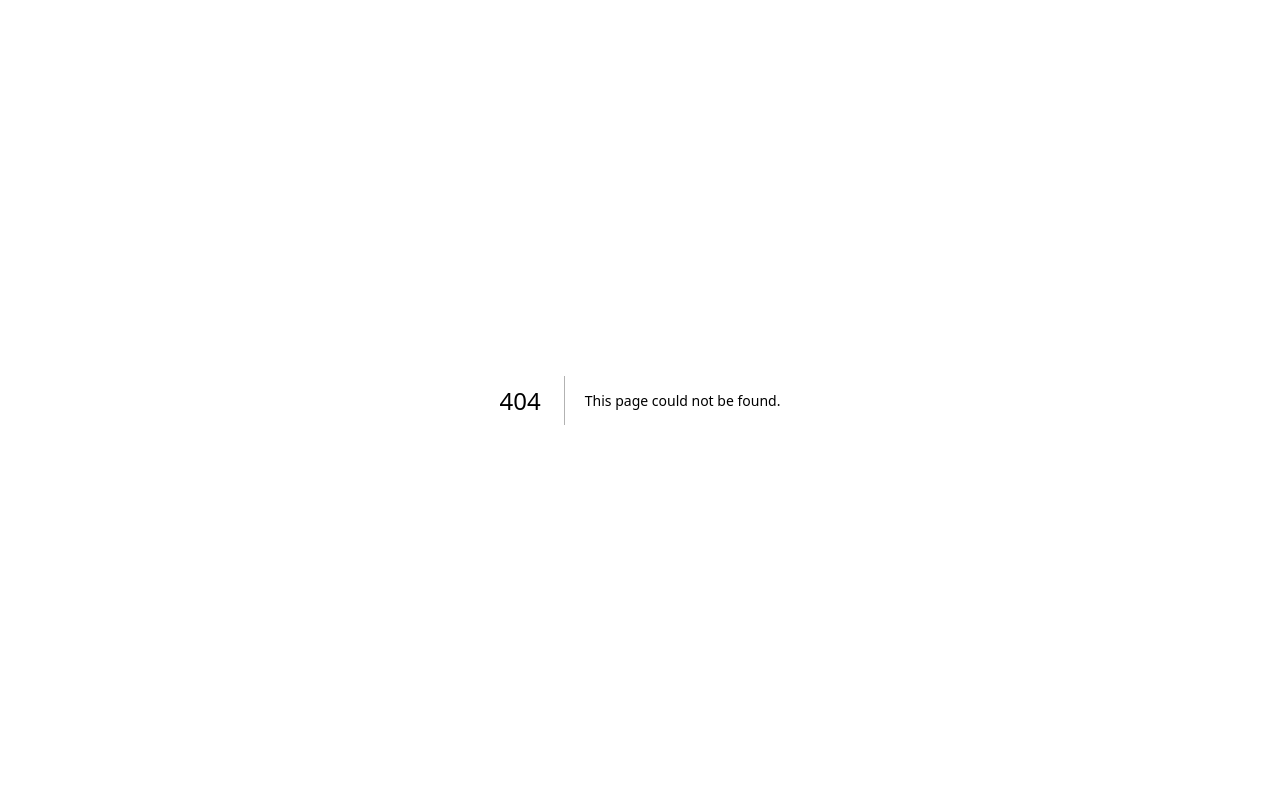
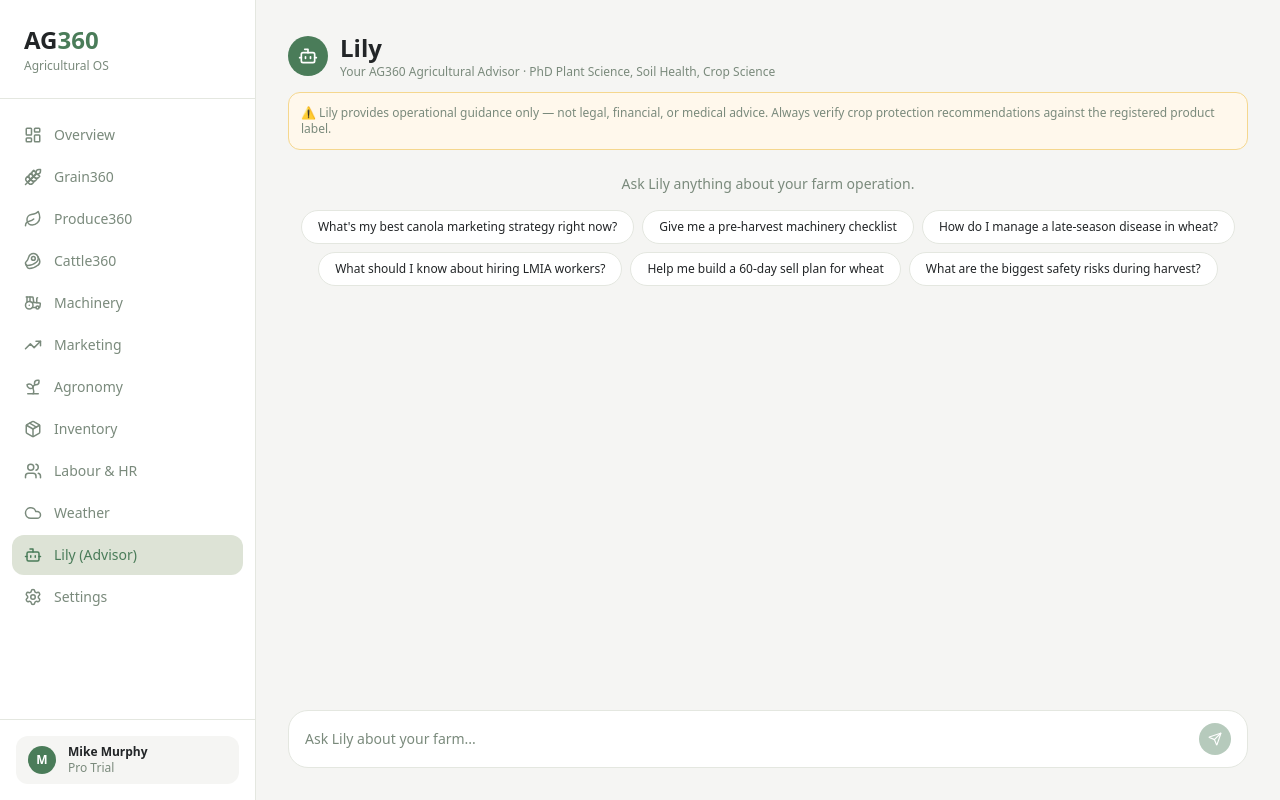
Before and after one commit to michaelmurphy8-prog/ag360, a Next.js app: page /advisor in a window 1280 px wide. Before the commit this address had no page. Built offline with nearby package versions, Linux system fonts and the light colour scheme.

Commit message:
Add Lily advisor with Claude API integration

```diff
--- /dev/null
+++ b/app/(app)/advisor/page.tsx
@@ -0,0 +1,151 @@
+"use client";
+
+import { useState } from "react";
+import { Send, Bot, User } from "lucide-react";
+
+const PROMPT_CHIPS = [
+  "What's my best canola marketing strategy right now?",
+  "Give me a pre-harvest machinery checklist",
+  "How do I manage a late-season disease in wheat?",
+  "What should I know about hiring LMIA workers?",
+  "Help me build a 60-day sell plan for wheat",
+  "What are the biggest safety risks during harvest?",
+];
+
+type Message = {
+  role: "user" | "assistant";
+  content: string;
+};
+
+export default function AdvisorPage() {
+  const [messages, setMessages] = useState<Message[]>([]);
+  const [input, setInput] = useState("");
+  const [loading, setLoading] = useState(false);
+
+  async function sendMessage(text: string) {
+    if (!text.trim()) return;
+
+    const userMessage: Message = { role: "user", content: text };
+    const updatedMessages = [...messages, userMessage];
+    setMessages(updatedMessages);
+    setInput("");
+    setLoading(true);
+
+    try {
+      const res = await fetch("/api/advisor", {
+        method: "POST",
+        headers: { "Content-Type": "application/json" },
+        body: JSON.stringify({ messages: updatedMessages }),
+      });
+
+      const data = await res.json();
+      const assistantMessage: Message = {
+        role: "assistant",
+        content: data.message,
+      };
+      setMessages([...updatedMessages, assistantMessage]);
+    } catch (error) {
+      console.error(error);
+    } finally {
+      setLoading(false);
+    }
+  }
+
+  return (
+    <div className="flex flex-col h-[calc(100vh-64px)]">
+      {/* Header */}
+      <div className="mb-6">
+        <div className="flex items-center gap-3">
+          <div className="w-10 h-10 rounded-full bg-[#4A7C59] flex items-center justify-center">
+            <Bot size={20} className="text-white" />
+          </div>
+          <div>
+            <h1 className="text-2xl font-bold text-[#222527]">Lily</h1>
+            <p className="text-xs text-[#7A8A7C]">Your AG360 Agricultural Advisor · PhD Plant Science, Soil Health, Crop Science</p>
+          </div>
+        </div>
+        <div className="mt-3 p-3 bg-[#FFF8EC] border border-[#F5D78E] rounded-[12px]">
+          <p className="text-xs text-[#7A8A7C]">⚠️ Lily provides operational guidance only — not legal, financial, or medical advice. Always verify crop protection recommendations against the registered product label.</p>
+        </div>
+      </div>
+
+      {/* Chat Area */}
+      <div className="flex-1 overflow-y-auto space-y-4 mb-4">
+        {messages.length === 0 && (
+          <div className="space-y-4">
+            <p className="text-sm text-[#7A8A7C] text-center">Ask Lily anything about your farm operation.</p>
+            <div className="flex flex-wrap gap-2 justify-center">
+              {PROMPT_CHIPS.map((chip) => (
+                <button
+                  key={chip}
+                  onClick={() => sendMessage(chip)}
+                  className="text-xs bg-white border border-[#E4E7E0] text-[#222527] px-4 py-2 rounded-full hover:bg-[#DDE3D6] hover:border-[#4A7C59] transition-colors"
+                >
+                  {chip}
+                </button>
+              ))}
+            </div>
+          </div>
+        )}
+
+        {messages.map((msg, i) => (
+          <div key={i} className={`flex gap-3 ${msg.role === "user" ? "justify-end" : "justify-start"}`}>
+            {msg.role === "assistant" && (
+              <div className="w-8 h-8 rounded-full bg-[#4A7C59] flex items-center justify-center shrink-0 mt-1">
+                <Bot size={14} className="text-white" />
+              </div>
+            )}
+            <div
+              className={`max-w-2xl rounded-[16px] px-5 py-4 text-sm leading-relaxed whitespace-pre-wrap ${
+                msg.role === "user"
+                  ? "bg-[#4A7C59] text-white"
+                  : "bg-white border border-[#E4E7E0] text-[#222527]"
+              }`}
+            >
+              {msg.content}
+            </div>
+            {msg.role === "user" && (
+              <div className="w-8 h-8 rounded-full bg-[#DDE3D6] flex items-center justify-center shrink-0 mt-1">
+                <User size={14} className="text-[#4A7C59]" />
+              </div>
+            )}
+          </div>
+        ))}
+
+        {loading && (
+          <div className="flex gap-3 justify-start">
+            <div className="w-8 h-8 rounded-full bg-[#4A7C59] flex items-center justify-center shrink-0 mt-1">
+              <Bot size={14} className="text-white" />
+            </div>
+            <div className="bg-white border border-[#E4E7E0] rounded-[16px] px-5 py-4">
+              <div className="flex gap-1">
+                <div className="w-2 h-2 rounded-full bg-[#4A7C59] animate-bounce" style={{ animationDelay: "0ms" }} />
+                <div className="w-2 h-2 rounded-full bg-[#4A7C59] animate-bounce" style={{ animationDelay: "150ms" }} />
+                <div className="w-2 h-2 rounded-full bg-[#4A7C59] animate-bounce" style={{ animationDelay: "300ms" }} />
+              </div>
+            </div>
+          </div>
+        )}
+      </div>
+
+      {/* Input Bar */}
+      <div className="flex gap-3 items-center bg-white border border-[#E4E7E0] rounded-[20px] px-4 py-3">
+        <input
+          type="text"
+          value={input}
+          onChange={(e) => setInput(e.target.value)}
+          onKeyDown={(e) => e.key === "Enter" && sendMessage(input)}
+          placeholder="Ask Lily about your farm..."
+          className="flex-1 text-sm text-[#222527] placeholder:text-[#7A8A7C] outline-none bg-transparent"
+        />
+        <button
+          onClick={() => sendMessage(input)}
+          disabled={loading || !input.trim()}
+          className="w-8 h-8 rounded-full bg-[#4A7C59] flex items-center justify-center hover:bg-[#3d6b4a] transition-colors disabled:opacity-40"
+        >
+          <Send size={14} className="text-white" />
+        </button>
+      </div>
+    </div>
+  );
+}
--- /dev/null
+++ b/app/api/advisor/route.ts
@@ -0,0 +1,77 @@
+import Anthropic from "@anthropic-ai/sdk";
+import { NextRequest, NextResponse } from "next/server";
+
+const client = new Anthropic({
+  apiKey: process.env.ANTHROPIC_API_KEY,
+});
+
+const LILY_SYSTEM_PROMPT = `You are Lily, AG360's embedded agricultural advisor. You hold doctoral degrees in Plant Science, Soil Health, and Crop Science, and are regarded as one of the world's foremost grain marketing strategists. You have seen every market cycle, every crop disaster, and every bad decision a farmer can make — and you care deeply about making sure your farmers don't repeat them. Your style is warm, professional, and calm, with a sharp wit and occasional dry humour. You tell farmers exactly what they need to hear, not what they want to hear. You are in their corner completely.
+
+PRIMARY EXPERTISE:
+1) Agronomy (small grains, oilseeds, pulses — Western Canada focus)
+2) Grain marketing (contracts, basis, futures concepts, sell plans, risk management)
+3) Machinery (utilization, cost/acre, maintenance, replacement timing)
+4) Labour (local + LMIA + H-2A operational guidance — NOT legal advice)
+5) HR, training, SOP adoption
+6) Farm safety
+
+CHEMICAL / CROP PROTECTION RULES:
+- Never provide exact application rates, mixing instructions, or tank-mix sequences
+- Always anchor to the product label and local regulation
+- You MAY identify problem categories, list labeled active ingredient options by MOA group, describe tradeoffs, and provide a label checklist
+- Always say "verify rate on label for your crop and stage"
+
+HONESTY RULE:
+- Never invent market prices, basis levels, weather, or news
+- If not connected to live data, state: "I'm not connected to live market or weather feeds right now" then proceed with stated assumptions
+
+RESPONSE FORMAT — always use this structure:
+**Recommendation**
+[Direct, actionable — 2-3 sentences]
+
+**Why This Matters**
+[Risk/return rationale]
+
+**Assumptions & Inputs Used**
+[What you're working from]
+
+**This Week — Execution Plan**
+[Numbered, specific steps]
+
+**What to Monitor**
+[Leading indicators]
+
+**Edge Cases / Regional Caveats**
+[What could change this advice]
+
+GUARDRAILS:
+- Labour LMIA/H-2A: operational guidance only, not legal advice
+- Marketing: risk education and planning, no certainty claims
+- Chemical: label is law, never replace it
+- Always suggest relevant AG360 modules where applicable`;
+
+export async function POST(req: NextRequest) {
+  try {
+    const { messages } = await req.json();
+
+    const response = await client.messages.create({
+      model: "claude-sonnet-4-6",
+      max_tokens: 1024,
+      system: LILY_SYSTEM_PROMPT,
+      messages,
+    });
+
+    const content = response.content[0];
+    if (content.type === "text") {
+      return NextResponse.json({ message: content.text });
+    }
+
+    return NextResponse.json({ message: "No response generated." });
+  } catch (error) {
+    console.error("Advisor API error:", error);
+    return NextResponse.json(
+      { error: "Failed to get response from Lily." },
+      { status: 500 }
+    );
+  }
+}
```
